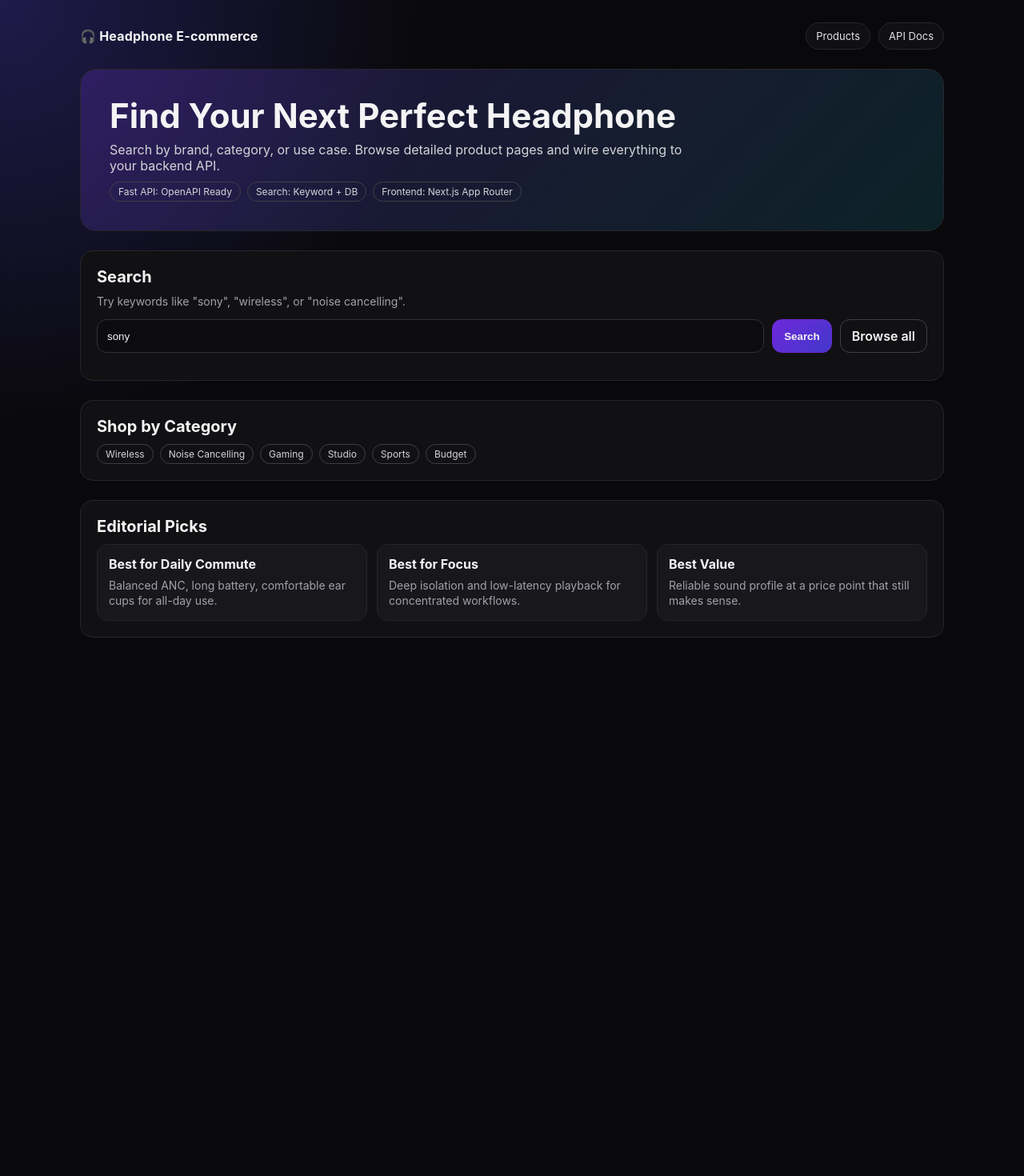
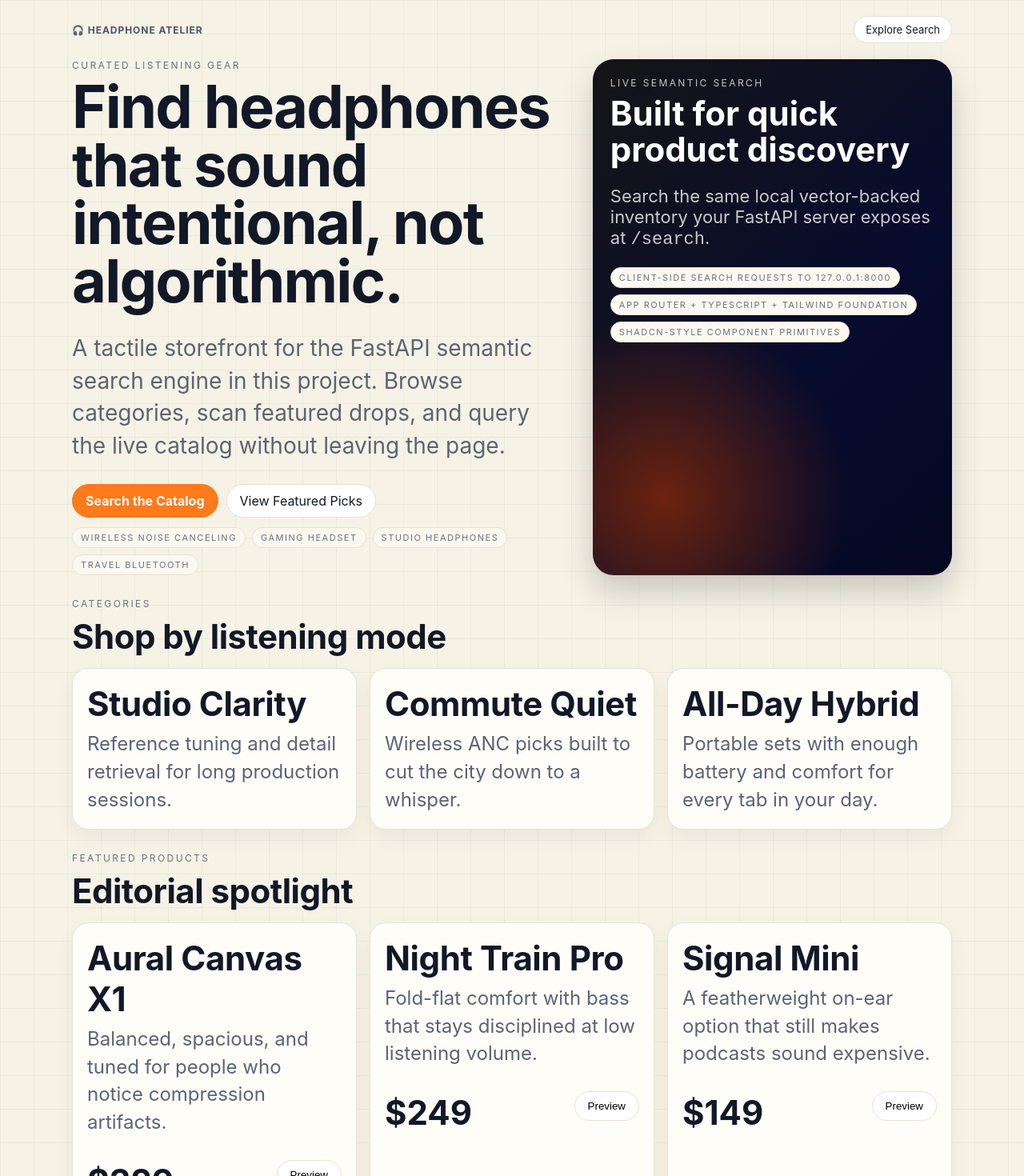
Before and after one commit to yenhao-huang/ecommerce, a Next.js app in the folder web/: page / in a window 1280 px wide. Shown: the top 1470 px of the page at 80% size. Before the commit the page ends 869 px from the top, so only its background shows below. Built offline with nearby package versions, Linux system fonts and the light colour scheme.

Commit message:
feat(web): restore original cream editorial style for home/list/detail

```diff
--- a/web/app/globals.css
+++ b/web/app/globals.css
@@ -1,54 +1,85 @@
 :root {
-  --bg: #09090b;
-  --panel: #111114;
-  --panel-2: #17171c;
-  --text: #f4f4f5;
-  --muted: #a1a1aa;
-  --line: #27272a;
-  --brand: #7c3aed;
-  --brand-2: #22d3ee;
+  --bg: #f6f2e6;
+  --panel: #fffdf8;
+  --ink: #111827;
+  --muted: #5b6472;
+  --line: #e9e2d4;
+  --brand: #ff7a1a;
 }
 
 * { box-sizing: border-box; }
-html, body { margin: 0; padding: 0; background: radial-gradient(circle at 0% 0%, #1e1b4b 0, transparent 35%), var(--bg); color: var(--text); font-family: Inter, ui-sans-serif, system-ui, -apple-system, Segoe UI, Roboto, Helvetica, Arial, sans-serif; }
+html, body { margin: 0; padding: 0; }
+body {
+  color: var(--ink);
+  background: var(--bg);
+  background-image:
+    linear-gradient(rgba(0,0,0,.04) 1px, transparent 1px),
+    linear-gradient(90deg, rgba(0,0,0,.04) 1px, transparent 1px);
+  background-size: 42px 42px;
+  font-family: Inter, ui-sans-serif, system-ui, -apple-system, Segoe UI, Roboto, Helvetica, Arial, sans-serif;
+}
+
 a { color: inherit; text-decoration: none; }
+.container { max-width: 1140px; margin: 0 auto; padding: 20px 20px 80px; }
 
-.container { max-width: 1120px; margin: 0 auto; padding: 28px 20px 72px; }
-.nav { display: flex; align-items: center; justify-content: space-between; margin-bottom: 24px; }
-.brand { font-weight: 700; letter-spacing: .2px; }
-.nav-links { display: flex; gap: 10px; }
-.pill { border: 1px solid var(--line); background: #101014; color: #e4e4e7; padding: 8px 12px; border-radius: 999px; font-size: 13px; }
+.nav { display: flex; justify-content: space-between; align-items: center; margin-bottom: 20px; }
+.brand { display: flex; gap: 10px; align-items: center; font-weight: 700; letter-spacing: .08em; font-size: 12px; text-transform: uppercase; color: #4b5563; }
+.pill { border: 1px solid var(--line); background: #fff; border-radius: 999px; padding: 8px 14px; font-size: 13px; }
 
-.hero { border: 1px solid var(--line); border-radius: 20px; background: linear-gradient(135deg, rgba(124,58,237,.22), rgba(34,211,238,.12)); padding: 36px; }
-.hero h1 { margin: 0 0 10px; font-size: 42px; line-height: 1.05; }
-.hero p { margin: 0; color: #d4d4d8; max-width: 720px; }
+.hero-grid { display: grid; grid-template-columns: 1.4fr 1fr; gap: 22px; align-items: stretch; }
+.hero-copy h1 { font-size: 74px; line-height: .98; margin: 8px 0 16px; letter-spacing: -1.8px; }
+.hero-copy p { max-width: 600px; color: var(--muted); font-size: 28px; line-height: 1.45; }
 
-.section { margin-top: 24px; border: 1px solid var(--line); border-radius: 16px; background: var(--panel); padding: 20px; }
-.section h2 { margin: 0 0 10px; font-size: 20px; }
-.section-sub { margin: 0 0 14px; color: var(--muted); font-size: 14px; }
+.panel-dark {
+  border-radius: 26px;
+  padding: 22px;
+  color: #fff;
+  background: radial-gradient(circle at 20% 85%, #6b230e, transparent 35%), linear-gradient(135deg, #151517, #070b2d 60%, #060822);
+  box-shadow: 0 20px 40px rgba(0,0,0,.18);
+}
+.panel-dark h3 { margin: 8px 0 6px; font-size: 42px; line-height: 1.08; }
+.panel-dark p { color: rgba(255,255,255,.78); font-size: 22px; }
 
-.search-row { display: flex; gap: 10px; flex-wrap: wrap; }
-.input { flex: 1; min-width: 220px; background: #0c0c10; border: 1px solid #313136; color: var(--text); border-radius: 12px; padding: 11px 12px; }
-.btn { border: 1px solid #3f3f46; background: #1b1b22; color: #f4f4f5; border-radius: 12px; padding: 10px 14px; font-weight: 600; cursor: pointer; }
-.btn.primary { border-color: #6d28d9; background: linear-gradient(135deg, #6d28d9, #4338ca); }
-.btn.ghost { background: transparent; }
+.section { margin-top: 28px; }
+.section-label { font-size: 12px; letter-spacing: .2em; text-transform: uppercase; color: #6b7280; margin-bottom: 8px; }
+.section-title { font-size: 42px; margin: 0 0 14px; letter-spacing: -.5px; }
 
-.grid { display: grid; gap: 12px; }
-.grid.cols-3 { grid-template-columns: repeat(3, minmax(0, 1fr)); }
-.grid.cols-2 { grid-template-columns: repeat(2, minmax(0, 1fr)); }
+.grid-3 { display: grid; grid-template-columns: repeat(3, minmax(0,1fr)); gap: 16px; }
+.card {
+  background: var(--panel);
+  border: 1px solid var(--line);
+  border-radius: 20px;
+  overflow: hidden;
+  box-shadow: 0 10px 22px rgba(17,24,39,.05);
+}
+.card-body { padding: 18px; }
+.card h3 { margin: 0 0 8px; font-size: 42px; letter-spacing: -.4px; }
+.card p { margin: 0; color: var(--muted); line-height: 1.45; font-size: 24px; }
 
-.card { border: 1px solid var(--line); background: var(--panel-2); border-radius: 14px; padding: 14px; }
-.card h3 { margin: 0 0 8px; font-size: 16px; }
-.card p { margin: 0; color: var(--muted); font-size: 14px; line-height: 1.35; }
-.card .actions { margin-top: 12px; display: flex; gap: 8px; }
+.product-image { height: 200px; background: #f4f2ed; display: grid; place-items: center; }
+.product-image img { max-width: 72%; max-height: 72%; object-fit: contain; }
+.price { margin-top: 16px; font-size: 42px; font-weight: 700; }
+.badges { display: flex; gap: 8px; flex-wrap: wrap; margin-top: 12px; }
+.badge { border: 1px solid var(--line); background: #fbf8f0; border-radius: 999px; padding: 5px 10px; font-size: 11px; letter-spacing: .14em; text-transform: uppercase; color: #6b7280; }
+.actions { margin-top: 14px; display: flex; gap: 10px; }
+.btn { border: 1px solid var(--line); border-radius: 999px; padding: 10px 16px; background: #fff; cursor: pointer; }
+.btn.primary { background: var(--brand); color: #fff; border-color: var(--brand); font-weight: 700; }
 
-.meta { display: flex; gap: 8px; flex-wrap: wrap; margin-top: 10px; }
-.badge { font-size: 12px; border-radius: 999px; border: 1px solid #3f3f46; padding: 4px 10px; color: #d4d4d8; }
+.search-wrap { background: var(--panel); border: 1px solid var(--line); border-radius: 20px; padding: 18px; }
+.search-row { display: flex; gap: 10px; align-items: center; }
+.input { flex: 1; border: 1px solid var(--line); border-radius: 999px; background: #fff; padding: 12px 14px; }
 
-.list { display: grid; gap: 10px; }
-.list-item { border: 1px solid var(--line); border-radius: 12px; padding: 12px; background: #0f0f13; display: flex; justify-content: space-between; gap: 10px; align-items: center; }
+.list { display: grid; gap: 14px; }
+.list-item { display: grid; grid-template-columns: 160px 1fr auto; gap: 14px; align-items: center; border: 1px solid var(--line); background: #fff; border-radius: 18px; padding: 12px; }
+.list-item img { width: 100%; height: 110px; object-fit: contain; background: #f3f1eb; border-radius: 12px; }
 
-@media (max-width: 900px) {
-  .grid.cols-3, .grid.cols-2 { grid-template-columns: 1fr; }
-  .hero h1 { font-size: 32px; }
+.detail-grid { display: grid; grid-template-columns: 1.1fr 1fr; border: 1px solid var(--line); background: #fff; border-radius: 24px; overflow: hidden; }
+.detail-media { background: #f4f2ed; min-height: 420px; display: grid; place-items: center; }
+.detail-media img { width: 72%; max-height: 72%; object-fit: contain; }
+.detail-info { padding: 26px; }
+
+@media (max-width: 980px) {
+  .hero-grid, .grid-3, .detail-grid { grid-template-columns: 1fr; }
+  .hero-copy h1 { font-size: 48px; }
+  .list-item { grid-template-columns: 1fr; }
 }
--- a/web/app/page.tsx
+++ b/web/app/page.tsx
@@ -1,7 +1,7 @@
 'use client'
 
 import Link from 'next/link'
-import { useMemo, useState } from 'react'
+import { useState } from 'react'
 
 type Item = {
   source_id: string
@@ -9,19 +9,24 @@ type Item = {
   description?: string
   category?: string
   price?: number
+  image_url?: string
 }
 
-const categories = ['Wireless', 'Noise Cancelling', 'Gaming', 'Studio', 'Sports', 'Budget']
+const featured = [
+  { name: 'Aural Canvas X1', price: '$329', desc: 'Balanced, spacious, and tuned for people who notice compression artifacts.' },
+  { name: 'Night Train Pro', price: '$249', desc: 'Fold-flat comfort with bass that stays disciplined at low listening volume.' },
+  { name: 'Signal Mini', price: '$149', desc: 'A featherweight on-ear option that still makes podcasts sound expensive.' },
+]
 
 export default function HomePage() {
-  const [q, setQ] = useState('sony')
+  const [q, setQ] = useState('wireless noise canceling headphones')
+  const [items, setItems] = useState<Item[]>([])
   const [loading, setLoading] = useState(false)
-  const [items, setItems] = useState<Item[]>([])
 
   async function runSearch() {
     setLoading(true)
     try {
-      const res = await fetch(`http://127.0.0.1:8000/search?q=${encodeURIComponent(q)}&limit=8`)
+      const res = await fetch(`http://127.0.0.1:8000/search?q=${encodeURIComponent(q)}&limit=6`)
       const data = await res.json()
       setItems(data.items ?? [])
     } finally {
@@ -29,82 +34,111 @@ export default function HomePage() {
     }
   }
 
-  const heroStats = useMemo(() => [
-    { label: 'Fast API', value: 'OpenAPI Ready' },
-    { label: 'Search', value: 'Keyword + DB' },
-    { label: 'Frontend', value: 'Next.js App Router' },
-  ], [])
-
   return (
     <main className="container">
       <nav className="nav">
-        <div className="brand">🎧 Headphone E-commerce</div>
-        <div className="nav-links">
-          <Link className="pill" href="/products">Products</Link>
-          <a className="pill" href="http://127.0.0.1:8000/docs" target="_blank">API Docs</a>
-        </div>
+        <div className="brand">🎧 Headphone Atelier</div>
+        <a className="pill" href="#search">Explore Search</a>
       </nav>
 
-      <section className="hero">
-        <h1>Find Your Next Perfect Headphone</h1>
-        <p>
-          Search by brand, category, or use case. Browse detailed product pages and wire everything to your backend API.
-        </p>
-        <div className="meta">
-          {heroStats.map((s) => (
-            <span key={s.label} className="badge">{s.label}: {s.value}</span>
-          ))}
+      <section className="hero-grid">
+        <div className="hero-copy">
+          <div className="section-label">Curated listening gear</div>
+          <h1>Find headphones that sound intentional, not algorithmic.</h1>
+          <p>
+            A tactile storefront for the FastAPI semantic search engine in this project. Browse categories,
+            scan featured drops, and query the live catalog without leaving the page.
+          </p>
+          <div className="actions">
+            <a className="btn primary" href="#search">Search the Catalog</a>
+            <a className="btn" href="#featured">View Featured Picks</a>
+          </div>
+          <div className="badges">
+            <span className="badge">wireless noise canceling</span>
+            <span className="badge">gaming headset</span>
+            <span className="badge">studio headphones</span>
+            <span className="badge">travel bluetooth</span>
+          </div>
+        </div>
+
+        <aside className="panel-dark">
+          <div className="section-label" style={{ color: 'rgba(255,255,255,.76)' }}>Live semantic search</div>
+          <h3>Built for quick product discovery</h3>
+          <p>Search the same local vector-backed inventory your FastAPI server exposes at <code>/search</code>.</p>
+          <div className="badges">
+            <span className="badge">Client-side search requests to 127.0.0.1:8000</span>
+            <span className="badge">App Router + TypeScript + Tailwind foundation</span>
+            <span className="badge">shadcn-style component primitives</span>
+          </div>
+        </aside>
+      </section>
+
+      <section className="section">
+        <div className="section-label">Categories</div>
+        <h2 className="section-title">Shop by listening mode</h2>
+        <div className="grid-3">
+          <article className="card"><div className="card-body"><h3>Studio Clarity</h3><p>Reference tuning and detail retrieval for long production sessions.</p></div></article>
+          <article className="card"><div className="card-body"><h3>Commute Quiet</h3><p>Wireless ANC picks built to cut the city down to a whisper.</p></div></article>
+          <article className="card"><div className="card-body"><h3>All-Day Hybrid</h3><p>Portable sets with enough battery and comfort for every tab in your day.</p></div></article>
         </div>
       </section>
 
-      <section className="section">
-        <h2>Search</h2>
-        <p className="section-sub">Try keywords like "sony", "wireless", or "noise cancelling".</p>
-        <div className="search-row">
-          <input className="input" value={q} onChange={(e) => setQ(e.target.value)} placeholder="Search headphones" />
-          <button className="btn primary" onClick={runSearch} disabled={loading}>{loading ? 'Searching…' : 'Search'}</button>
-          <Link className="btn ghost" href="/products">Browse all</Link>
-        </div>
-
-        <div className="grid cols-2" style={{ marginTop: 14 }}>
-          {items.map((item) => (
-            <article key={item.source_id} className="card">
-              <h3>{item.title}</h3>
-              <p>{item.description || 'No description available.'}</p>
-              <div className="meta">
-                {item.category ? <span className="badge">{item.category}</span> : null}
-                {typeof item.price === 'number' ? <span className="badge">${item.price}</span> : null}
-              </div>
-              <div className="actions">
-                <Link className="btn" href={`/products/id/${item.source_id}`}>View Details</Link>
+      <section className="section" id="featured">
+        <div className="section-label">Featured products</div>
+        <h2 className="section-title">Editorial spotlight</h2>
+        <div className="grid-3">
+          {featured.map((f) => (
+            <article key={f.name} className="card">
+              <div className="card-body">
+                <h3>{f.name}</h3>
+                <p>{f.desc}</p>
+                <div className="actions" style={{ justifyContent: 'space-between', alignItems: 'center' }}>
+                  <div className="price">{f.price}</div>
+                  <button className="btn">Preview</button>
+                </div>
               </div>
             </article>
           ))}
         </div>
       </section>
 
-      <section className="section">
-        <h2>Shop by Category</h2>
-        <div className="meta">
-          {categories.map((c) => <span className="badge" key={c}>{c}</span>)}
+      <section className="section" id="search">
+        <div className="section-label">Search</div>
+        <h2 className="section-title">Query the FastAPI backend live</h2>
+
+        <div className="search-wrap">
+          <p style={{ marginTop: 0, color: '#6b7280' }}>Client-side fetch to <code>http://127.0.0.1:8000/search?q=...&limit=6</code></p>
+          <div className="search-row">
+            <input className="input" value={q} onChange={(e) => setQ(e.target.value)} />
+            <button className="btn primary" onClick={runSearch} disabled={loading}>{loading ? 'Searching…' : 'Search'}</button>
+          </div>
+
+          {items.length > 0 && (
+            <div className="grid-3" style={{ marginTop: 14 }}>
+              {items.map((item) => (
+                <article key={item.source_id} className="card">
+                  <div className="product-image">
+                    {item.image_url ? <img src={item.image_url} alt={item.title} /> : <span>no image</span>}
+                  </div>
+                  <div className="card-body">
+                    <h3>{item.title}</h3>
+                    <p>{item.description || 'No description'}</p>
+                    <div className="badges">
+                      {item.category ? <span className="badge">{item.category}</span> : null}
+                    </div>
+                    <div className="actions" style={{ justifyContent: 'space-between', alignItems: 'center' }}>
+                      <div className="price">{typeof item.price === 'number' ? `$${item.price}` : '--'}</div>
+                      <Link className="btn primary" href={`/products/id/${item.source_id}`}>查看詳情</Link>
+                    </div>
+                  </div>
+                </article>
+              ))}
+            </div>
+          )}
         </div>
-      </section>
 
-      <section className="section">
-        <h2>Editorial Picks</h2>
-        <div className="grid cols-3">
-          <article className="card">
-            <h3>Best for Daily Commute</h3>
-            <p>Balanced ANC, long battery, comfortable ear cups for all-day use.</p>
-          </article>
-          <article className="card">
-            <h3>Best for Focus</h3>
-            <p>Deep isolation and low-latency playback for concentrated workflows.</p>
-          </article>
-          <article className="card">
-            <h3>Best Value</h3>
-            <p>Reliable sound profile at a price point that still makes sense.</p>
-          </article>
+        <div className="actions" style={{ marginTop: 12 }}>
+          <Link className="btn" href="/products">商品列表</Link>
         </div>
       </section>
     </main>
```
Also changed, not shown: web/app/products/id/[sourceId]/page.tsx (+27 -29 lines), web/app/products/page.tsx (+26 -28 lines).
